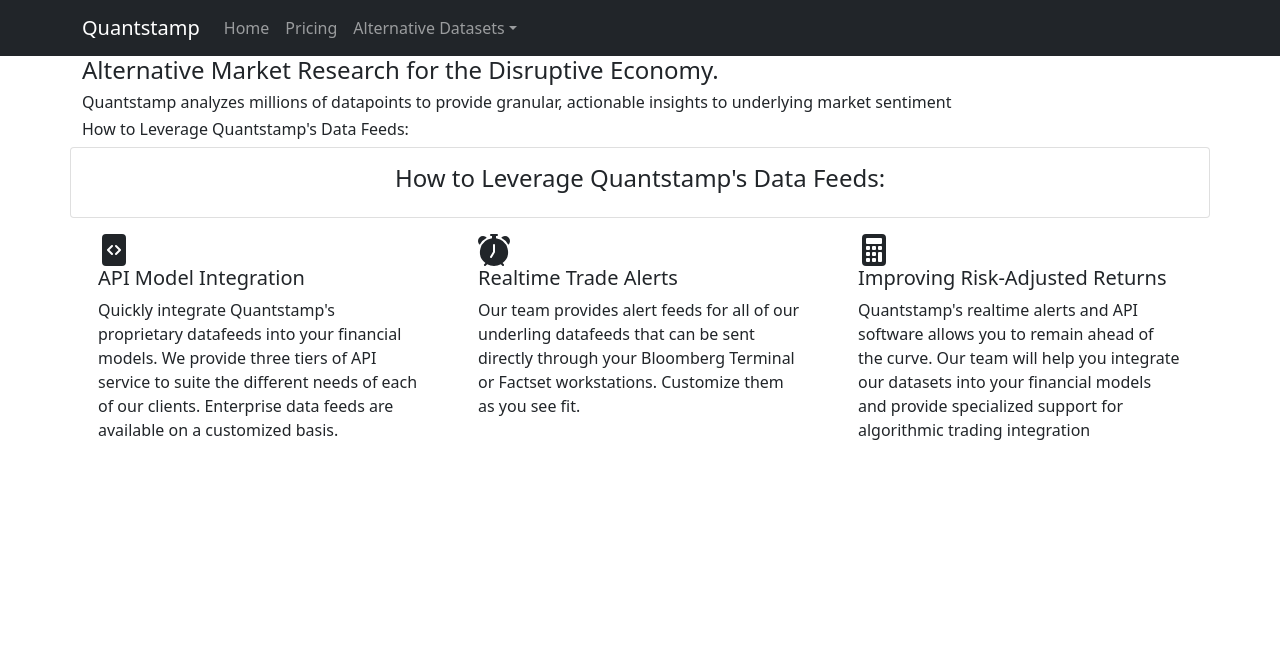
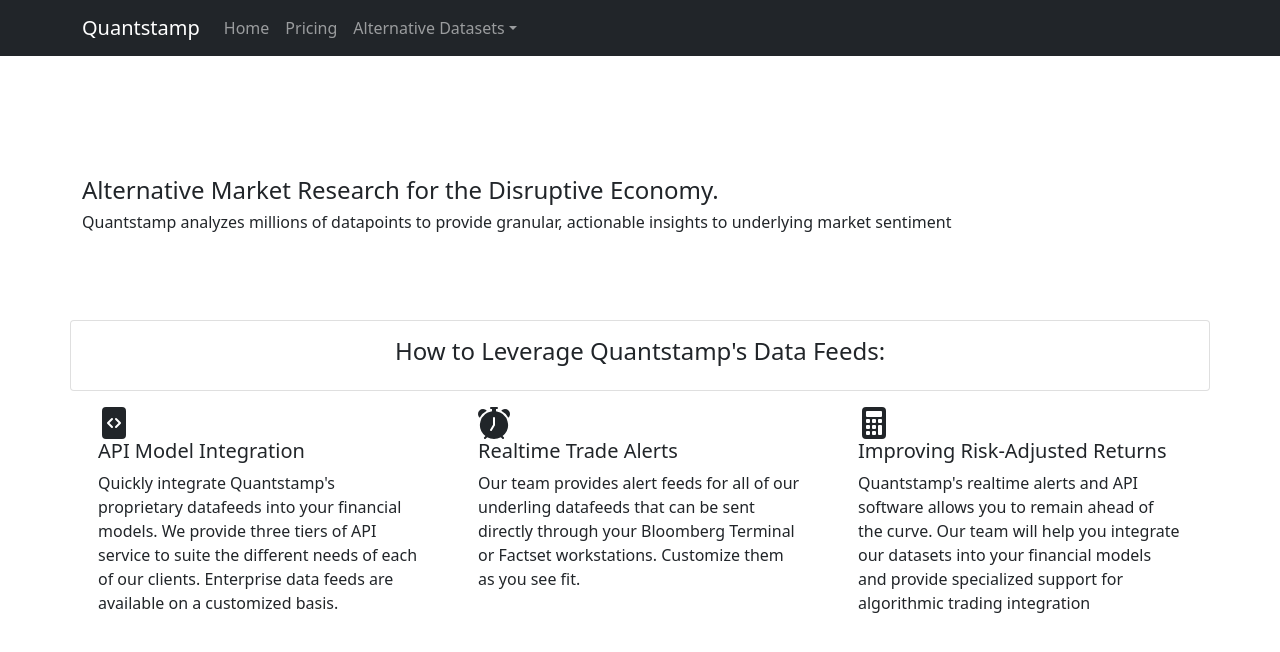
Before and after one commit to rkirk430/alt-data-site-frontend, a React (Create React App) app: page / in a window 1280 px wide. Shown: the top 652 px of the page. Built offline with nearby package versions, Linux system fonts and the light colour scheme.

Commit message:
More CSS Styling

```diff
--- a/src/App.css
+++ b/src/App.css
@@ -1,6 +1,8 @@
-/* .benefits-title {
-  text-align: center;
-}; */
+.homepage-header {
+  padding-top: 15vh;
+  padding-bottom: 10vh;
+}
+
 
 .homepage-benefits-container{
   text-align: center;
--- a/src/pages/Home.js
+++ b/src/pages/Home.js
@@ -15,13 +15,7 @@
               <h6> Quantstamp analyzes millions of datapoints to provide granular, actionable insights to underlying market sentiment </h6>
           </Row>
         </Container>
-        <Container>
-          <Row className="benefits-title">
-            <Col sm= {12}>
-              <h6> How to Leverage Quantstamp's Data Feeds: </h6>
-            </Col>
-          </Row>
-        </Container>
+
         <Container>
           <Row className="homepage-benefits-container">
             <Card>
```
